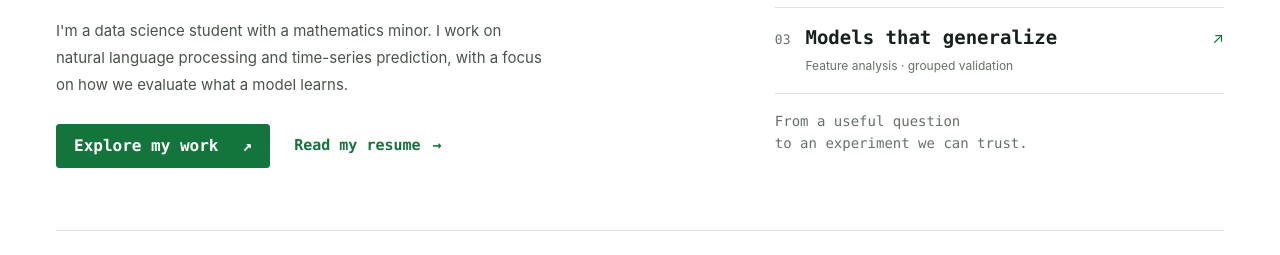
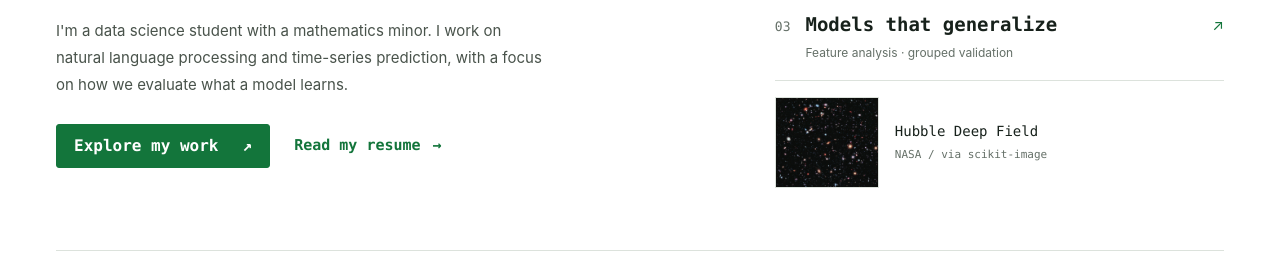
Before and after one commit to gyjdb/portfolio, a plain HTML site: page index.html in a window 1280 px wide. Shown: the part 370-625 px from the top of the page. Drawn offline with Linux system fonts and the light colour scheme; no server answers; a web font is replaced by a local one.

Commit message:
Restore homepage photograph required by Lab 1

```diff
--- a/index.html
+++ b/index.html
@@ -32,7 +32,10 @@
         <a href="projects/#ner"><span class="focus-number">01</span><span><strong>Language &amp; meaning</strong><small>Named entities · weak supervision</small></span><span aria-hidden="true">↗</span></a>
         <a href="projects/#crypto"><span class="focus-number">02</span><span><strong>Signals over time</strong><small>Forecasting · chronological evaluation</small></span><span aria-hidden="true">↗</span></a>
         <a href="projects/#pubg"><span class="focus-number">03</span><span><strong>Models that generalize</strong><small>Feature analysis · grouped validation</small></span><span aria-hidden="true">↗</span></a>
-        <p class="focus-note">From a useful question<br>to an experiment we can trust.</p>
+        <figure class="focus-photo">
+          <img src="images/hubble-deep-field.jpg" width="1000" height="872" alt="A Hubble deep-field photograph showing many distant galaxies scattered across a dark sky.">
+          <figcaption>Hubble Deep Field<span>NASA / via scikit-image</span></figcaption>
+        </figure>
       </aside>
     </section>
 
--- a/style.css
+++ b/style.css
@@ -70,7 +70,10 @@ img { max-width: 100%; display: block; height: auto; }
 .research-focus strong { display: block; font: 600 19px/1.25 var(--mono); }
 .research-focus small { display: block; margin-top: 6px; font: 12px/1.6 var(--sans); color: var(--muted); }
 .research-focus a:hover strong { color: var(--accent); }
-.focus-note { font: 14px/1.6 var(--mono); border-top: 1px solid var(--line); padding-top: 16px; color: var(--muted); }
+.focus-photo { display: flex; align-items: center; gap: 16px; border-top: 1px solid var(--line); padding-top: 16px; }
+.focus-photo img { width: 104px; flex: 0 0 104px; height: auto; border: 1px solid var(--line); }
+.focus-photo figcaption { font: 14px/1.5 var(--mono); color: var(--ink); }
+.focus-photo figcaption span { display: block; margin-top: 5px; font-size: 11px; color: var(--muted); }
 .home-work,.github-profile { border-top: 1px solid var(--line); padding-top: 27px; }
 .section-heading { display: flex; align-items: flex-end; justify-content: space-between; gap: 20px; margin-bottom: 26px; }
 .section-heading h2 { margin-top: 8px; }
@@ -195,7 +198,6 @@ form > .meta { margin-top: -10px; font: 12px var(--mono); }
   .hero-description { max-width: 58ch; }
   .research-focus { padding-top: 0; }
   .research-focus > a { padding: 14px 0; }
-  .focus-note { display: none; }
   .projects { grid-template-columns: repeat(2,minmax(0,1fr)); }
   .home-work .projects { grid-template-columns: 1fr; }
   .home-work .projects > article { grid-template-columns: minmax(0,1fr) minmax(0,1.1fr); grid-template-rows: auto auto auto auto auto; grid-row: auto; gap: 12px 22px; }
```
Also changed, not shown: README.md.
